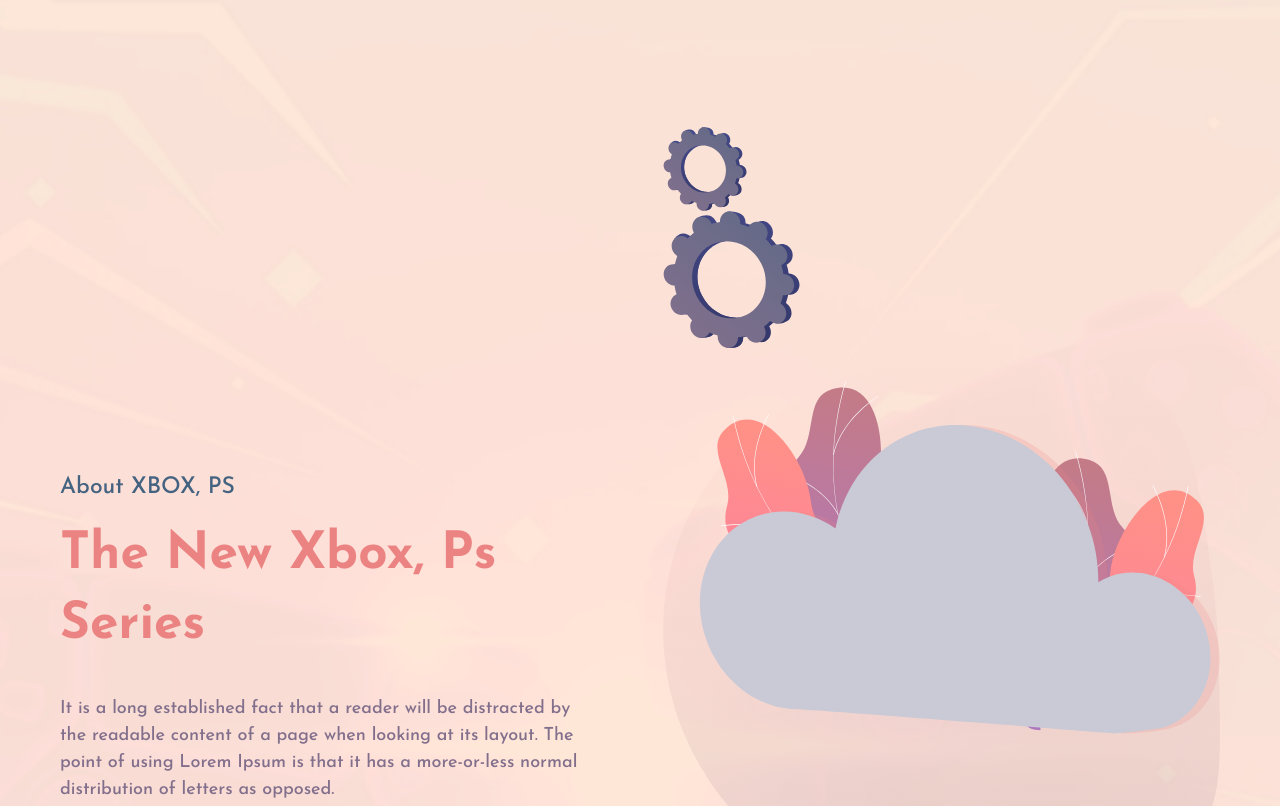
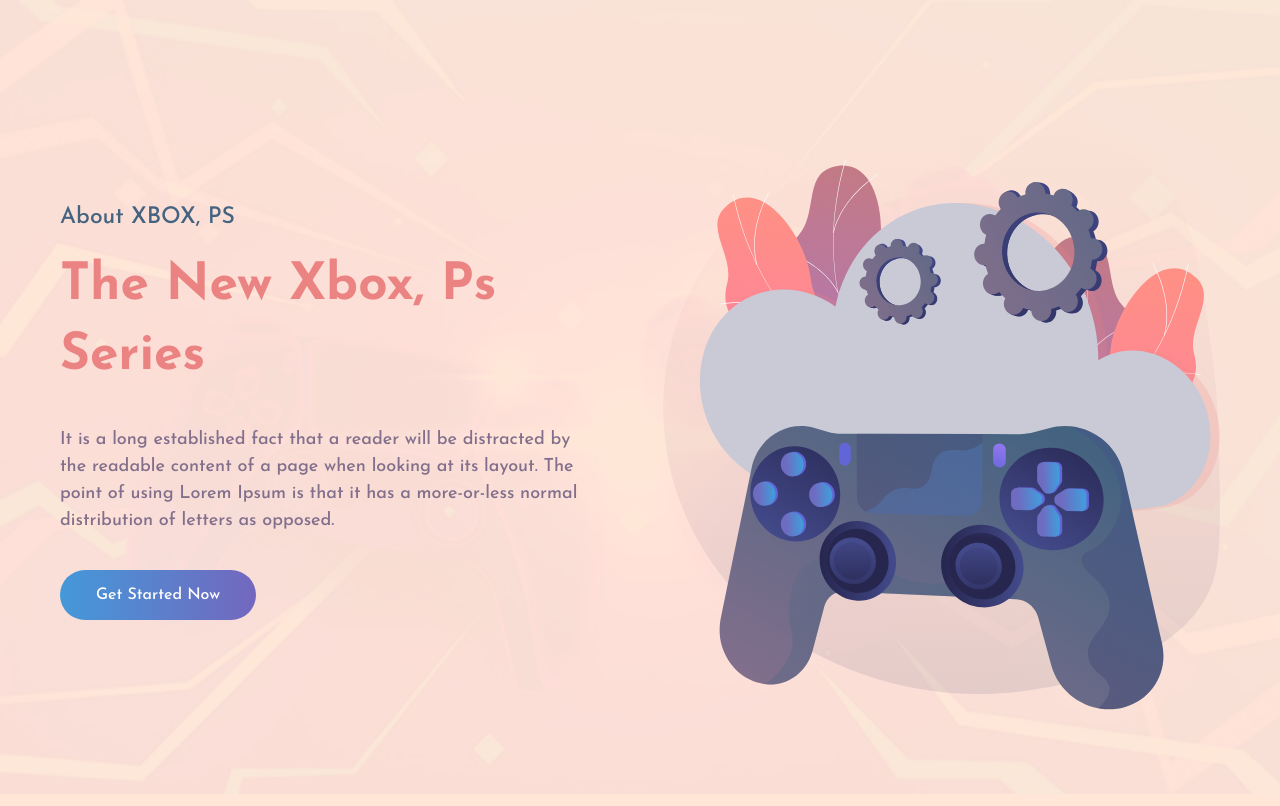
Before and after one commit to BlackDarkes/Gogames, a React (Vite) app: page / in a window 1280 px wide. Shown: the part 1680-2486 px from the top of the page. Built offline with nearby package versions, Linux system fonts and the light colour scheme.

Commit message:
Сделана анимация у Xbox

```diff
--- /dev/null
+++ b/src/modules/main/Xbox/components/Image/Image.module.scss
@@ -0,0 +1,41 @@
+.image {
+  position: relative;
+
+  &Gear {
+    position: absolute;
+    top: 10%;
+
+    &Small {
+      right: 50%;
+      top: 20%;
+
+      @include tablet() {
+        width: rem(70);
+      }
+
+      @include mobile() {
+        width: rem(60);
+      }
+    }
+
+    &Big {
+      right: 20%;
+
+      @include tablet() {
+        width: rem(120);
+      }
+
+      @include mobile() {
+        width: rem(90);
+      }
+    }
+  }
+
+  &Gamepad {
+    position: absolute;
+    bottom: 0;
+    left: 50%;
+    translate: -50% 0;
+    width: min(80%, rem(459));
+  }
+}
--- a/src/modules/main/Xbox/components/Image/Image.tsx
+++ b/src/modules/main/Xbox/components/Image/Image.tsx
@@ -1,16 +1,38 @@
-import ImageCloud from "../../assets/cloud.svg"
+import ImageCloud from "../../assets/cloud.svg";
 import ImageGearBig from "../../assets/gearBig.svg";
 import ImageGearSmall from "../../assets/gearSmol.svg";
 import ImageGamepad from "../../assets/gamepad.svg";
 import { motion } from "framer-motion";
+import styles from "./Image.module.scss";
 
 export const Image = () => {
   return (
-    <div>
-      <motion.img src={ImageGearSmall} />
-      <motion.img src={ImageGearBig} />
+    <div className={styles.image}>
+      <motion.img
+        src={ImageGearSmall}
+        alt="маленькая шестерёнка"
+        className={`${styles.imageGear} ${styles.imageGearSmall}`}
+        initial={{ rotate: 0 }}
+        animate={{ rotate: 360 }}
+        transition={{ duration: 3, repeat: Infinity, ease: "linear" }}
+      />
+      <motion.img
+        src={ImageGearBig}
+        alt="большая шестерёнка"
+        className={`${styles.imageGear} ${styles.imageGearBig}`}
+        initial={{ rotate: 0 }}
+        animate={{ rotate: 360 }}
+        transition={{ duration: 3, repeat: Infinity, ease: "linear" }}
+      />
       <img src={ImageCloud} alt="облако" />
-      <motion.img src={ImageGamepad} />
+      <motion.img
+        src={ImageGamepad}
+        alt="Контроллер"
+        className={styles.imageGamepad}
+        initial={{ y: 0 }}
+        animate={{ y: [20, -20] }}
+        transition={{ duration: 3, repeat: Infinity, repeatType: "reverse" }}
+      />
     </div>
   );
-}
+};
```
